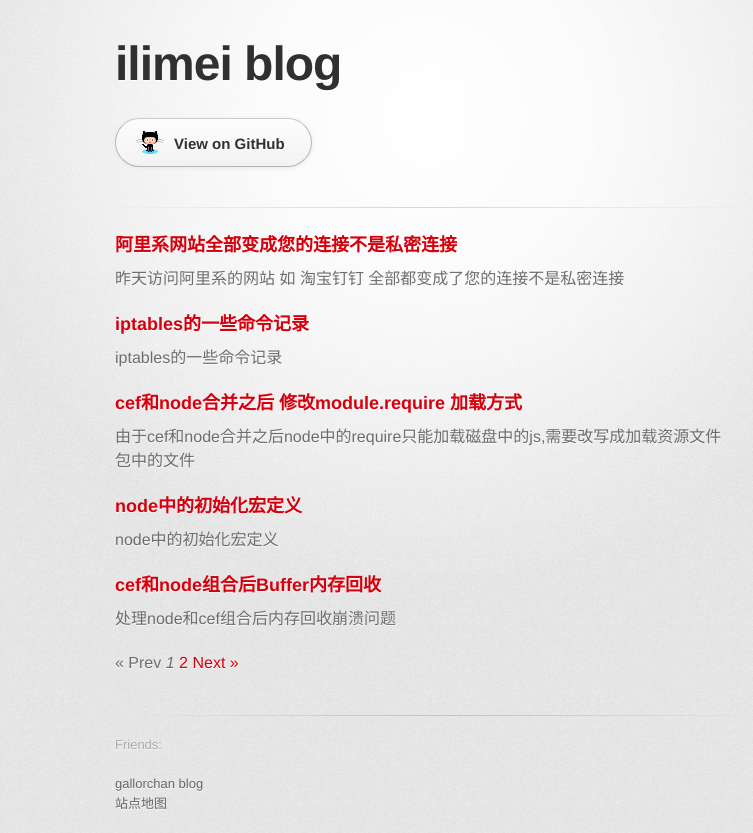
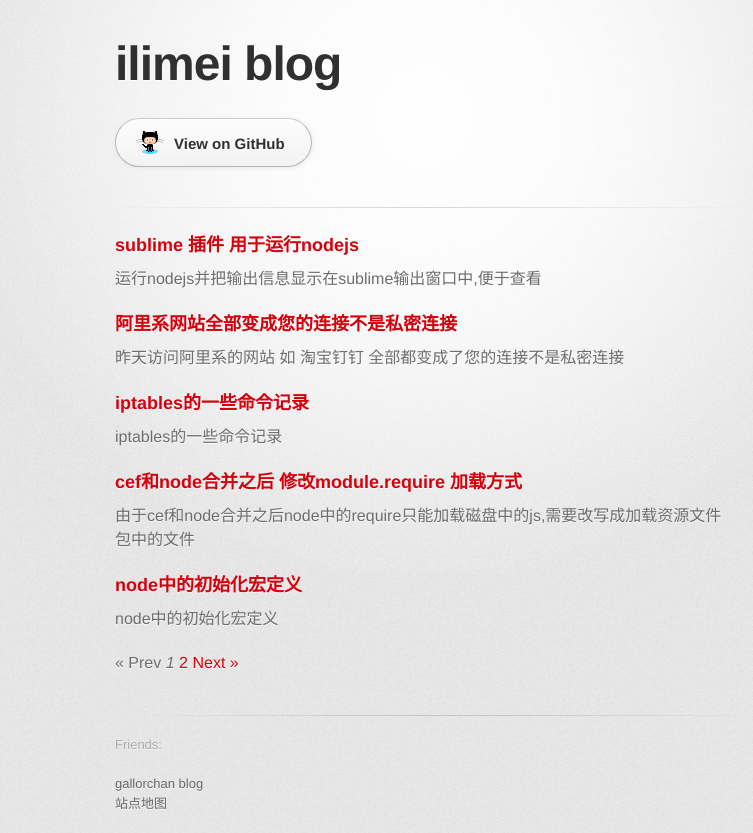
Before and after one commit to ilimei/ilimei.github.io, a Jekyll site: the page built from index.html, in a window 1280 px wide. Shown: the top 833 px of the page, without its empty margins (215-968 px from the left). Built offline with Jekyll 4.4.1, drawn with Linux system fonts in a browser that asks for light colours; the list of posts is cut into pages by our own code; comment, search, counter and statistics services are not loaded; some of the changed lines change nothing that is shown; grey boxes are pictures that could not be loaded.

Commit message:
新文章 sublime插件

````diff
--- a/_includes/footer.html
+++ b/_includes/footer.html
@@ -5,7 +5,7 @@
  	{% endfor %}
  	<p><a href="/sitemap.xml">站点地图</a></p>
     <div style="width:350px;margin:0 auto; padding:20px 0;">
-    <a target="_blank" href="http://www.beian.gov.cn/portal/registerSystemInfo?recordcode=21020402000219" style="display:inline-block;text-decoration:none;height:20px;line-height:20px;"><img src="./images/ba.jpg" style="float:left;"/><p style="float:left;height:20px;line-height:20px;margin: 0px 0px 0px 5px; color:#939393;">辽ICP备16004971号 辽公网安备 21020402000219号</p></a>
+    <a target="_blank" href="http://www.beian.gov.cn/portal/registerSystemInfo?recordcode=21020402000219" style="display:inline-block;text-decoration:none;height:20px;line-height:20px;"><img src="/images/ba.png" style="float:left;"/><p style="float:left;height:20px;line-height:20px;margin: 0px 0px 0px 5px; color:#939393;">辽ICP备16004971号 辽公网安备 21020402000219号</p></a>
     </div>
  </footer>
  <script>
--- /dev/null
+++ b/_posts/2016-11-02-sublime.md
@@ -0,0 +1,101 @@
+---
+layout: post
+title: sublime 插件 用于运行nodejs
+keywords: sublime nodejs
+desc: 运行nodejs并把输出信息显示在sublime输出窗口中,便于查看
+photoUrl:
+---
+
+# sublime 插件 用于运行nodejs
+
+## 写在前面的话
+
+sublime 是有nodejs插件的,但是查看输出都是等node程序结束之后才显示,不能时时输出.
+所以决定写一个小插件
+
+## 实现
+
+很简单了,直接上代码就能看明白了
+```python
+import sublime, sublime_plugin,inspect,sys,os
+import subprocess
+import threading
+import time
+
+"""
+	定义一个停止线程和子进程的方法，
+	并清除追加到view的标记
+"""
+def stopThread(view):
+	if hasattr(view.m_thread,"p"):
+		print(view.m_thread.p.pid)
+		view.m_thread.p.kill();
+		view.m_thread.p.terminate();
+		#print("TASKKILL /F /PID {pid} /T".format(pid=view.m_thread.p.pid))
+		# subprocess.Popen("TASKKILL /F /PID {pid} /T".format(pid=view.m_thread.p.pid),shell=True)
+	delattr(view,"m_thread")
+
+"""
+	定义一个追加信息到输出窗口的command
+	方便我们抓到node输出时显示到输出窗口
+"""
+class AppendContentCommand(sublime_plugin.TextCommand):
+	def run(self, edit,content):
+		self.view.set_read_only(False)
+		self.view.insert(edit,self.view.size(), content)
+		self.view.set_read_only(True)
+
+IS_WIN32 = 'win32' in str(sys.platform).lower()
+
+"""
+	定义一个线程 运行command并抓取输出到调试窗口
+	如果是win32就隐藏窗体
+	之所以用线程是防止阻塞sublime UI
+"""
+class MyThread(threading.Thread):
+	def __init__(self,command,view,output):
+		threading.Thread.__init__(self)
+		self.command=command
+		self.view=view
+		self.output=output
+		view.m_thread=self
+	def run(self):
+		startupinfo = subprocess.STARTUPINFO()
+		if IS_WIN32:
+			startupinfo.dwFlags = subprocess.CREATE_NEW_CONSOLE | subprocess.STARTF_USESHOWWINDOW
+			startupinfo.wShowWindow = subprocess.SW_HIDE
+			p = self.p = subprocess.Popen(self.command,startupinfo=startupinfo,stderr= subprocess.STDOUT,stdout = subprocess.PIPE)
+		else:
+			p = self.p = subprocess.Popen(self.command,stderr= subprocess.STDOUT,stdout = subprocess.PIPE)
+		returncode = p.poll()
+		while returncode is None:
+			line = p.stdout.readline()
+			returncode = p.poll()
+			self.output.run_command("append_content",{"content":line.decode().replace("\r","")})
+		lines=p.stdout.readlines();
+		for line in lines:
+			self.output.run_command("append_content",{"content":line.decode().replace("\r","")})
+		delattr(self.view,"m_thread")
+
+"""
+	定义我们的run_js命令
+	监测是否有上次未执行完毕的子进程
+	直接kill掉
+	创建输出panel,设置样式与当前js的view样式一样
+	显示输出panel,并运行我们的线程
+"""
+class RunJsCommand(sublime_plugin.TextCommand):
+	def run(self, edit):
+		if hasattr(self.view,"m_thread"):
+			stopThread(self.view)
+		filename=self.view.file_name()
+		os.chdir(os.path.dirname(filename));
+		window = self.view.window()
+		output = window.get_output_panel('temp')
+		self.output=output
+		output.set_read_only(True)
+		output.settings().set("color_scheme",self.view.settings().get("color_scheme"))
+		window.run_command("show_panel",{"panel": "output.temp","toggle":True})
+		MyThread(["node",filename.replace("\\","\\\\")],self.view,output).start()
+
+```
````
Also changed, not shown: 2 other files.
